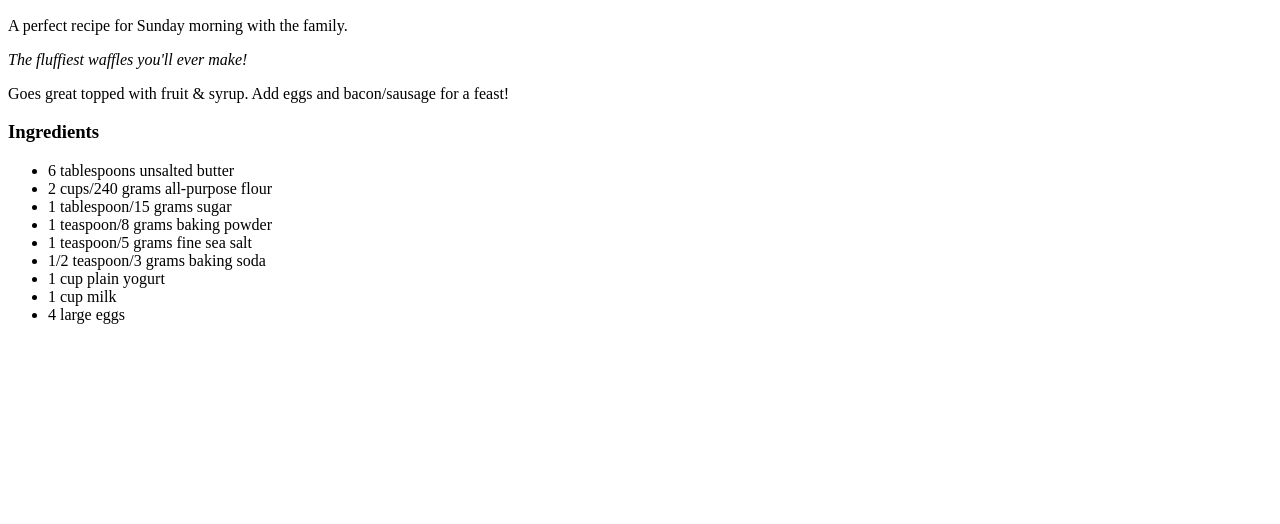
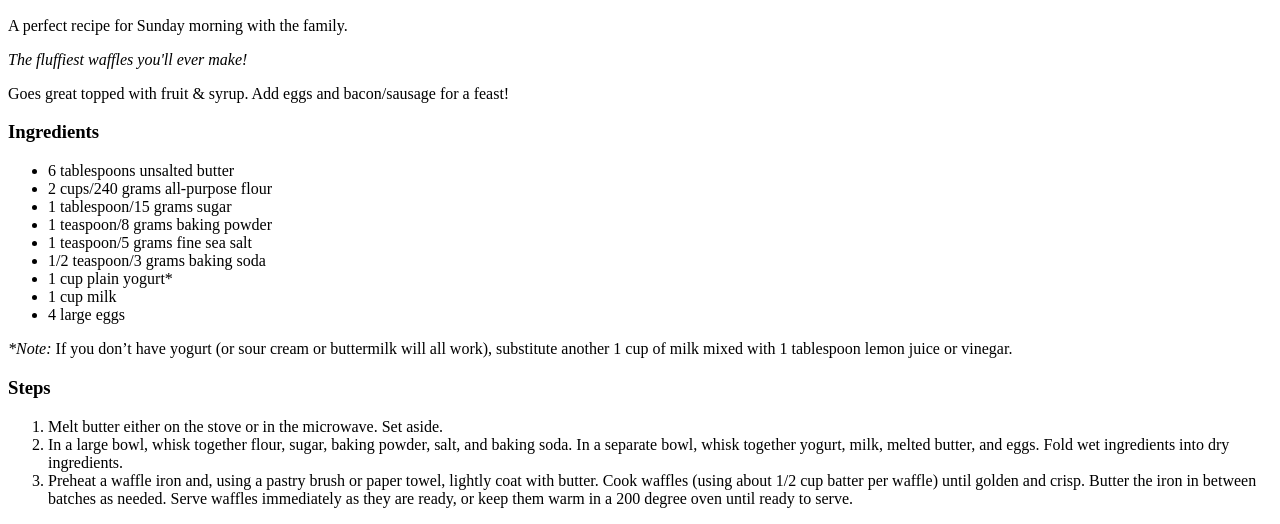
Before and after one commit to jzaager/odin-recipes, a plain HTML site: page recipes/waffles.html in a window 1280 px wide. Shown: the part 359-883 px from the top of the page. Before the commit the page ends 800 px from the top, so only its background shows below. Drawn offline with Linux system fonts and the light colour scheme.

Commit message:
Add steps list to waffles.html

```diff
--- a/recipes/waffles.html
+++ b/recipes/waffles.html
@@ -22,9 +22,16 @@
       <li>1 teaspoon/8 grams baking powder</li>
       <li>1 teaspoon/5 grams fine sea salt</li>
       <li>1/2 teaspoon/3 grams baking soda</li>
-      <li>1 cup plain yogurt </li>
+      <li>1 cup plain yogurt*</li>
       <li>1 cup milk</li>
       <li>4 large eggs</li>
     </ul>
+    <p><em>*Note: </em>If you don’t have yogurt (or sour cream or buttermilk will all work), substitute another 1 cup of milk mixed with 1 tablespoon lemon juice or vinegar.</p>
+  <h3>Steps</h3>
+    <ol>
+      <li>Melt butter either on the stove or in the microwave. Set aside.</li>
+      <li>In a large bowl, whisk together flour, sugar, baking powder, salt, and baking soda. In a separate bowl, whisk together yogurt, milk, melted butter, and eggs. Fold wet ingredients into dry ingredients.</li>
+      <li>Preheat a waffle iron and, using a pastry brush or paper towel, lightly coat with butter. Cook waffles (using about 1/2 cup batter per waffle) until golden and crisp. Butter the iron in between batches as needed. Serve waffles immediately as they are ready, or keep them warm in a 200 degree oven until ready to serve.</li>
+    </ol>
 </body>
 </html>
```
